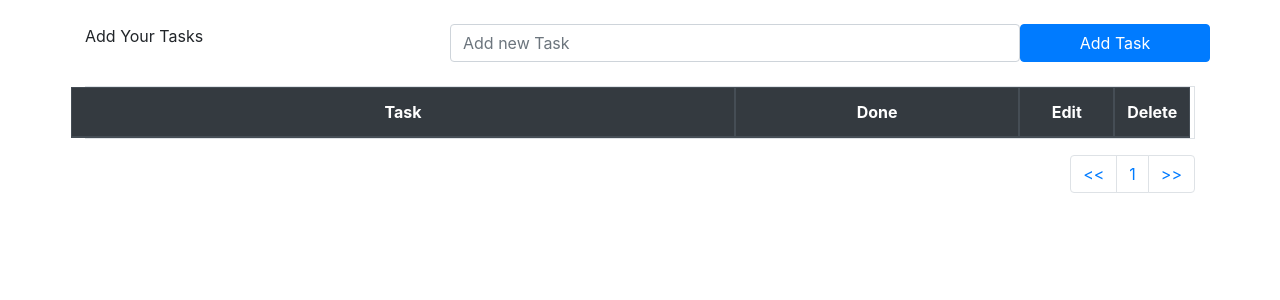
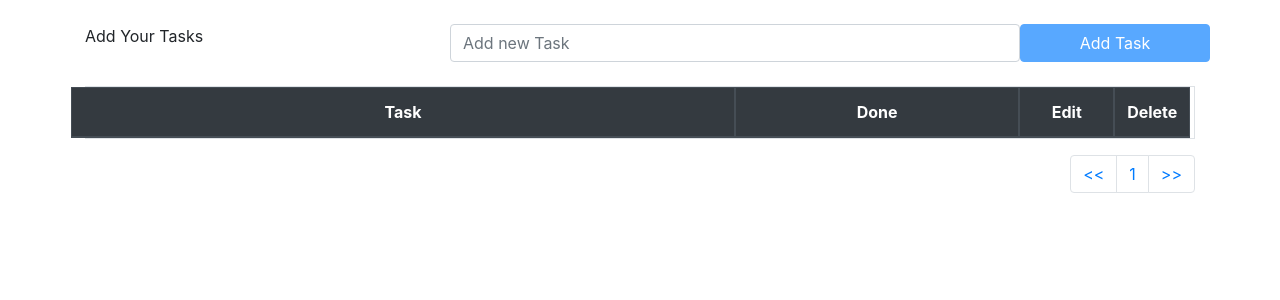
Before and after one commit to mzxz/task-master, a Django app: page /tasklist/ in a window 1280 px wide. Shown: the part 56-356 px from the top of the page. Run offline with Django 3.2, Linux system fonts and the light colour scheme; the visitor is signed in with stand-in values (Sample User, id 1); data that the repository does not hold is empty.

Commit message:
prevent user from submit empty taskm

```diff
--- a/static/js/script.js
+++ b/static/js/script.js
@@ -0,0 +1,20 @@
+const submitNewTask = document.getElementById("submit-new-task");
+const addNewTask = document.getElementById("add-new-task");
+
+addNewTask.addEventListener("keyup", (e) => {
+    const value = e.currentTarget.value;
+    submitNewTask.disabled = false;
+
+    if (value == " "){
+        submitNewTask.disabled = true;
+    }
+});
+
+// function empty() {
+//     var x;
+//     x = document.getElementById("add-new-task").value;
+//     if (x == "") {
+//         alert("Enter a Valid Roll Number");
+//         return false;
+//     };
+// }
--- a/task/templates/todolist.html
+++ b/task/templates/todolist.html
@@ -22,8 +22,8 @@
         <form method="POST" class="row">
             {% csrf_token %}
             <label class="col-lg-4">Add Your Tasks</label>
-            <input type="text" class="form-control col-lg-6" name="task" placeholder="Add new Task">
-            <button type="submit" class="btn btn-primary col-lg-2">Add Task</button>
+            <input autocomplete="off" id="add-new-task" type="text" class="form-control col-lg-6" name="task" placeholder="Add new Task">
+            <button disabled id="submit-new-task" type="submit" class="btn btn-primary col-lg-2">Add Task</button>
           </form>
           <br>
         <table class="table table-bordered text-center">
--- a/templates/base.html
+++ b/templates/base.html
@@ -57,5 +57,7 @@
         <script src="https://cdn.jsdelivr.net/npm/popper.js@1.16.1/dist/umd/popper.min.js" integrity="sha384-9/reFTGAW83EW2RDu2S0VKaIzap3H66lZH81PoYlFhbGU+6BZp6G7niu735Sk7lN" crossorigin="anonymous"></script>
         <script src="https://cdn.jsdelivr.net/npm/bootstrap@4.6.2/dist/js/bootstrap.min.js" integrity="sha384-+sLIOodYLS7CIrQpBjl+C7nPvqq+FbNUBDunl/OZv93DB7Ln/533i8e/mZXLi/P+" crossorigin="anonymous"></script>
 
+        <script src="{% static 'js/script.js' %}"></script>
+
     </body>
 </html>
```
